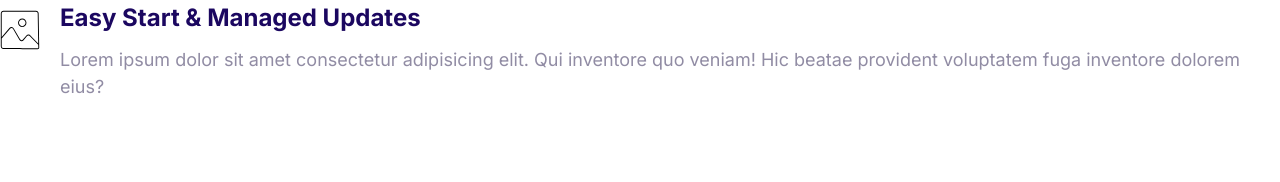
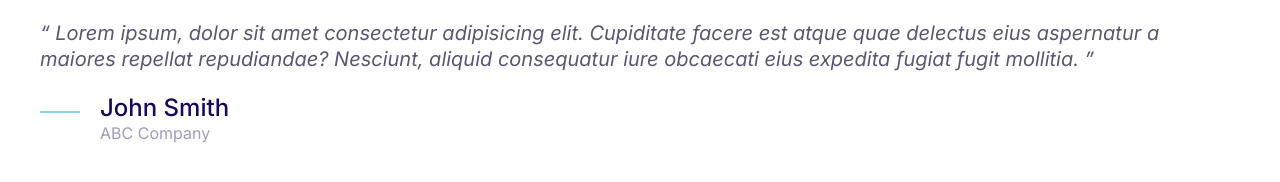
Before and after one commit to obasorelol/soreify, a plain HTML site: page index.html in a window 1280 px wide. Drawn offline with Linux system fonts and the light colour scheme.

Commit message:
Styling Quotes component

```diff
--- a/css/styles.css
+++ b/css/styles.css
@@ -4,6 +4,7 @@
     --color-accent: #ff3400;
     --color-headings: #1b0760;
     --color-body: #918ca4;
+    --color-body-darker: #5c5577;
     --color-border: #ccc;
     --border-radius: 30px;
 }
@@ -388,3 +389,53 @@ right: 5%;
 .media__image{
     margin-top: 1rem;
 }
+
+
+
+/* Quotes */
+.quote{
+    font-size: 3rem;
+    font-style: italic;
+    color: var(--color-body-darker);
+    line-height: 1.3;
+}
+
+.quote__text::before{
+content: open-quote;
+}
+
+.quote__text::after{
+    content: close-quote;
+}
+
+.quote__author{
+    font-size: 3rem;
+    font-weight: 500;
+    font-style: normal;
+    margin-bottom: 0;
+}
+
+.quote__organization{
+color: var(--color-headings);
+opacity: 0.4;
+font-size: 2rem;
+font-style: normal;
+}
+
+.quote__line{
+    position: relative;
+    bottom: 10px;
+}
+
+@media screen and (min-width:1024px){
+    .quote{
+        font-size: 2rem;
+    }
+    .quote__author{
+font-size: 2.4rem;
+    }
+
+    .quote__organization{
+        font-size: 1.6rem;
+    }
+}
--- a/index.html
+++ b/index.html
@@ -14,21 +14,27 @@
     />
   </head>
   <body>
+    <blockquote class="quote">
+      <p class="quote__text">
+        Lorem ipsum, dolor sit amet consectetur adipisicing elit. Cupiditate
+        facere est atque quae delectus eius aspernatur a maiores repellat
+        repudiandae? Nesciunt, aliquid consequatur iure obcaecati eius expedita
+        fugiat fugit mollitia.
+      </p>
+      <footer>
         <div class="media">
           <div class="media__image">
-        <svg class="icon icon--primary">
-          <use xlink:href="images/sprite.svg#snap"></use>
+            <svg class="icon icon--primary quote__line">
+              <use xlink:href="images/sprite.svg#line"></use>
             </svg>
           </div>
           <div class="media__body">
-        <h3 class="media__title">Easy Start & Managed Updates</h3>
+            <h3 class="media__title quote__author">John Smith</h3>
 
-        <p>
-          Lorem ipsum dolor sit amet consectetur adipisicing elit. Qui inventore
-          quo veniam! Hic beatae provident voluptatem fuga inventore dolorem
-          eius?
-        </p>
+            <p class="quote__organization">ABC Company</p>
           </div>
         </div>
+      </footer>
+    </blockquote>
   </body>
 </html>
```
Also changed, not shown: components/quotes.html (added, +22 -0 lines). Lines whose indentation alone changed are shown as unchanged.
